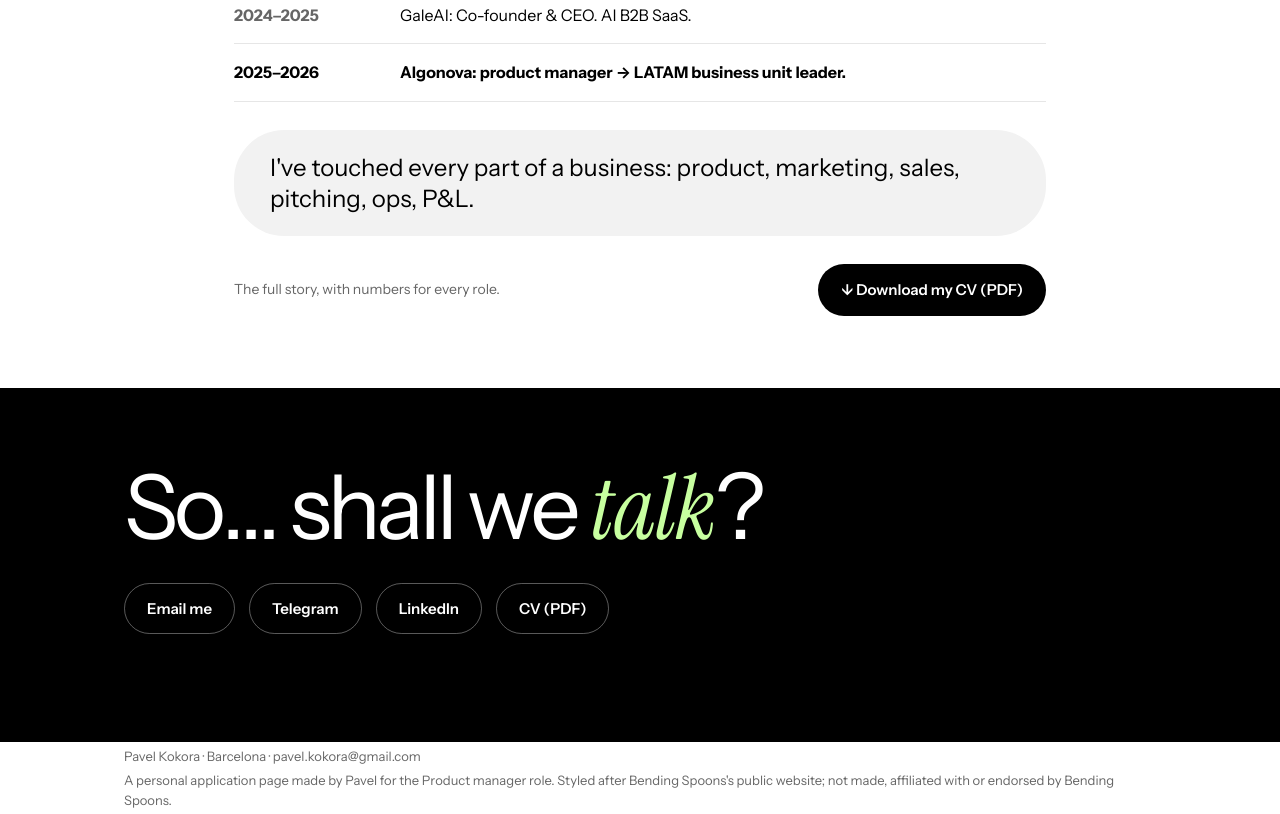
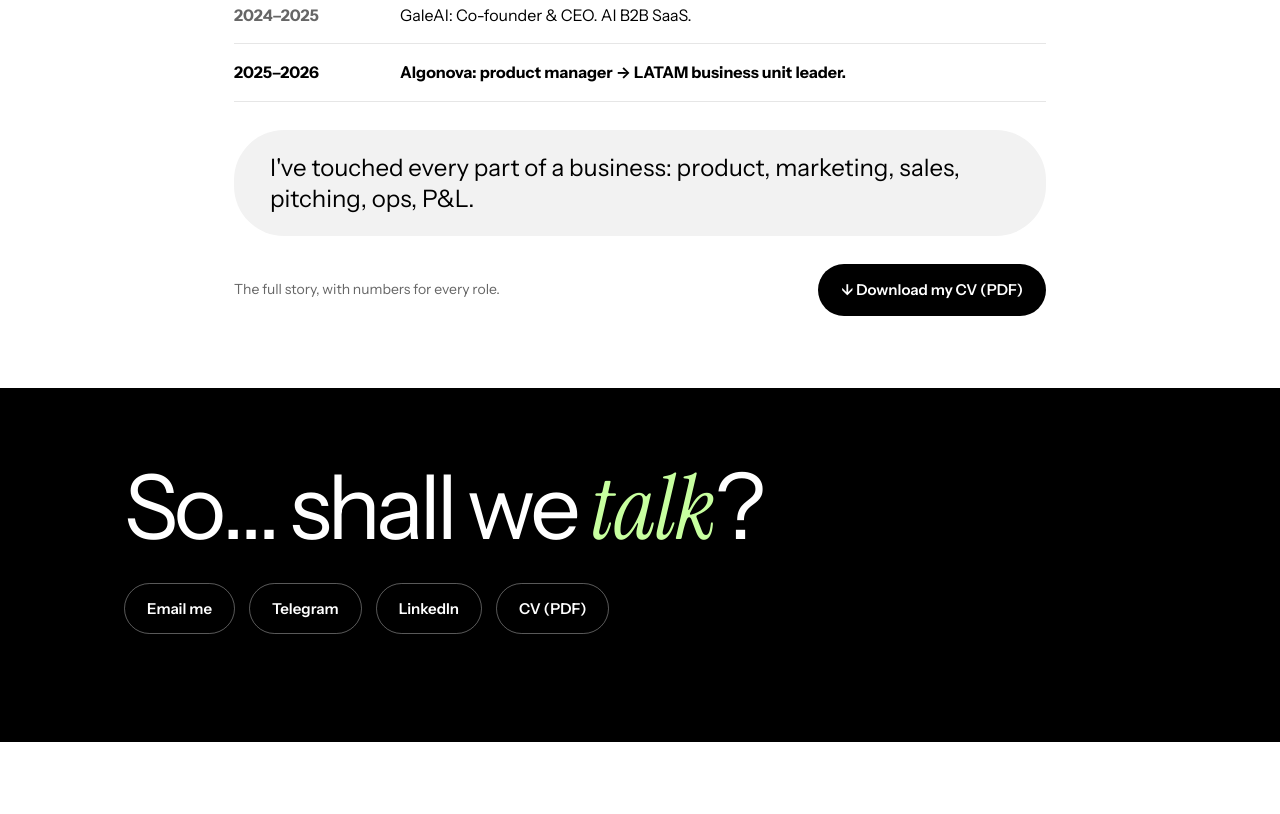
Before and after one commit to pavelkokora-oss/pavel-x-bending-spoons, a plain HTML site: page index.html in a window 1280 px wide. Shown: the part 3024-3838 px from the top of the page. After the commit the page ends 3766 px from the top, so only its background shows below. Drawn offline with Linux system fonts and the light colour scheme; a web font is replaced by a local one.

Commit message:
Remove footer
Co-Authored-By: Claude Opus 5.5 <noreply@anthropic.com>

```diff
--- a/index.html
+++ b/index.html
@@ -484,9 +484,6 @@
     </div>
   </div>
 </section>
-<footer class="wrap">
-  <p>Pavel Kokora · Barcelona · pavel.kokora@gmail.com</p>
-  <p>A personal application page made by Pavel for the Product manager role. Styled after Bending Spoons's public website; not made, affiliated with or endorsed by Bending Spoons.</p>
-</footer>
+
 </body>
 </html>
```
